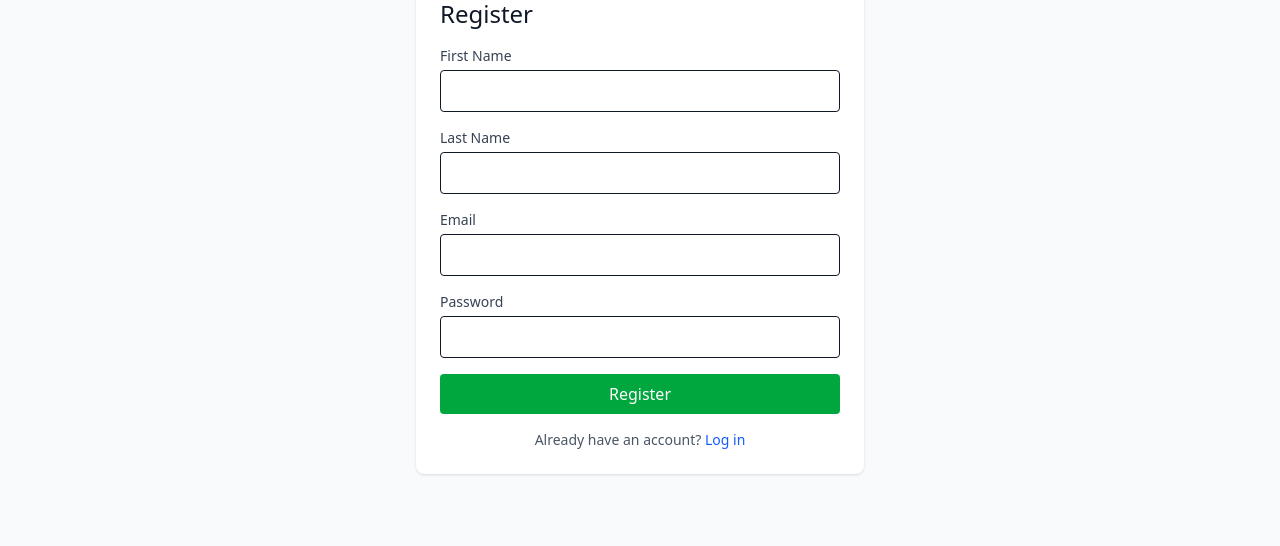
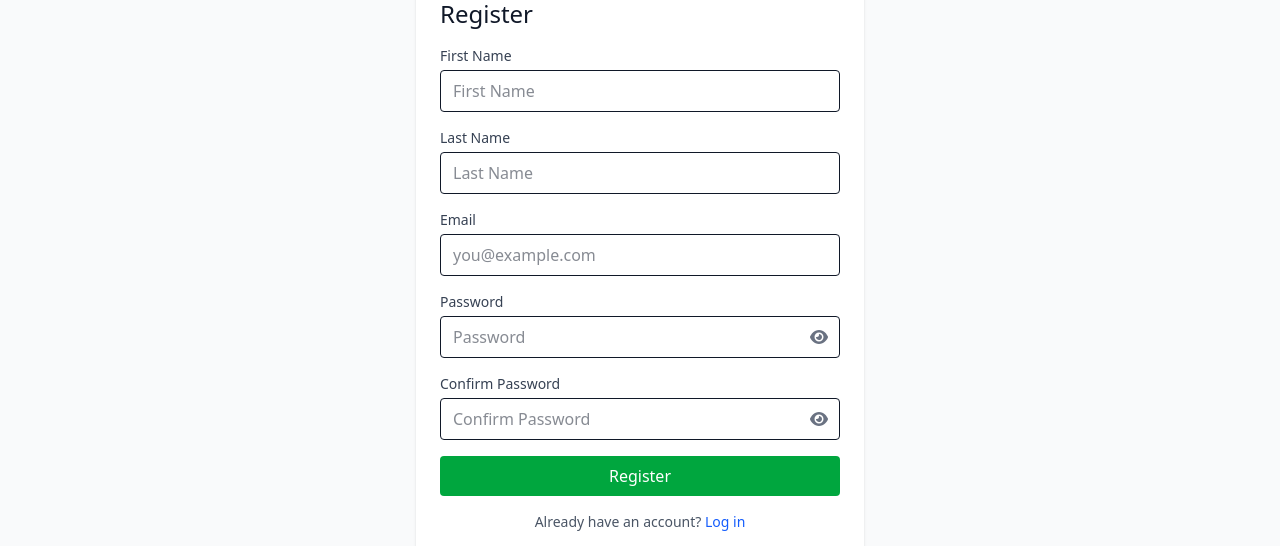
Before and after one commit to BenChalke/feature-flag-monorepo, a React (Vite) app in the folder frontend/: page /register in a window 1280 px wide. Shown: the part 163-709 px from the top of the page. Built offline with nearby package versions, Linux system fonts and the light colour scheme; no server answers.

Commit message:
Fix register form flow

```diff
--- a/frontend/src/components/RegisterForm.jsx
+++ b/frontend/src/components/RegisterForm.jsx
@@ -1,18 +1,47 @@
-// src/components/RegisterForm.jsx
 import React, { useState } from "react";
 import { useNavigate, Link } from "react-router-dom";
+import { FontAwesomeIcon } from '@fortawesome/react-fontawesome';
+import { faEye, faEyeSlash } from '@fortawesome/free-solid-svg-icons';
 
 export default function RegisterForm() {
   const [firstName, setFirstName] = useState("");
-  const [lastName,  setLastName]  = useState("");
-  const [email,     setEmail]     = useState("");
-  const [password,  setPassword]  = useState("");
-  const [error,     setError]     = useState(null);
+  const [lastName, setLastName] = useState("");
+  const [email, setEmail] = useState("");
+  const [password, setPassword] = useState("");
+  const [confirmPassword, setConfirmPassword] = useState("");
+  const [showPassword, setShowPassword] = useState(false);
+  const [showConfirm, setShowConfirm] = useState(false);
+  const [error, setError] = useState(null);
+  const [success, setSuccess] = useState(false);
+  const [loading, setLoading] = useState(false);
   const navigate = useNavigate();
+
+  const validate = () => {
+    if (!firstName.trim() || !lastName.trim()) {
+      setError("First and last name are required.");
+      return false;
+    }
+    const emailRegex = /^[^\s@]+@[^\s@]+\.[^\s@]+$/;
+    if (!emailRegex.test(email)) {
+      setError("Please enter a valid email address.");
+      return false;
+    }
+    if (password.length < 6) {
+      setError("Password must be at least 6 characters.");
+      return false;
+    }
+    if (password !== confirmPassword) {
+      setError("Passwords do not match.");
+      return false;
+    }
+    return true;
+  };
 
   const handleSubmit = async (e) => {
     e.preventDefault();
     setError(null);
+    if (!validate()) return;
+    setLoading(true);
     try {
       const res = await fetch(`${import.meta.env.VITE_API_BASE}/auth/register`, {
         method: "POST",
@@ -21,13 +50,27 @@ export default function RegisterForm() {
       });
       const body = await res.json();
       if (!res.ok) throw new Error(body.error || "Registration failed");
-      // Auto-login after register:
-      localStorage.setItem("token", body.token);
-      navigate("/", { replace: true });
+      setSuccess(true);
+      setTimeout(() => navigate("/login", { replace: true }), 3000);
     } catch (err) {
       setError(err.message);
+    } finally {
+      setLoading(false);
     }
   };
+
+  if (success) {
+    return (
+      <div className="max-w-md mx-auto mt-12 bg-white dark:bg-gray-800 p-6 rounded-lg shadow text-center">
+        <h2 className="text-2xl font-medium mb-4 text-gray-900 dark:text-gray-100">
+          Registration Successful!
+        </h2>
+        <p className="text-gray-700 dark:text-gray-300">
+          Your account has been created. Redirecting to login...
+        </p>
+      </div>
+    );
+  }
 
   return (
     <div className="max-w-md mx-auto mt-12 bg-white dark:bg-gray-800 p-6 rounded-lg shadow">
@@ -42,10 +85,11 @@ export default function RegisterForm() {
           </label>
           <input
             type="text"
-            required
             value={firstName}
             onChange={(e) => setFirstName(e.target.value)}
+            required
             className="w-full mt-1 px-3 py-2 border rounded bg-white dark:bg-gray-900 text-gray-900 dark:text-gray-100 focus:outline-none focus:ring-2 focus:ring-blue-500"
+            placeholder="First Name"
           />
         </div>
         <div>
@@ -54,10 +98,11 @@ export default function RegisterForm() {
           </label>
           <input
             type="text"
-            required
             value={lastName}
             onChange={(e) => setLastName(e.target.value)}
+            required
             className="w-full mt-1 px-3 py-2 border rounded bg-white dark:bg-gray-900 text-gray-900 dark:text-gray-100 focus:outline-none focus:ring-2 focus:ring-blue-500"
+            placeholder="Last Name"
           />
         </div>
         <div>
@@ -66,33 +111,82 @@ export default function RegisterForm() {
           </label>
           <input
             type="email"
-            required
             value={email}
             onChange={(e) => setEmail(e.target.value)}
+            required
             className="w-full mt-1 px-3 py-2 border rounded bg-white dark:bg-gray-900 text-gray-900 dark:text-gray-100 focus:outline-none focus:ring-2 focus:ring-blue-500"
+            placeholder="you@example.com"
           />
         </div>
+
+        {/* Password field with its own relative wrapper */}
         <div>
           <label className="block text-sm text-gray-700 dark:text-gray-300">
             Password
           </label>
-          <input
-            type="password"
-            required
-            value={password}
-            onChange={(e) => setPassword(e.target.value)}
-            className="w-full mt-1 px-3 py-2 border rounded bg-white dark:bg-gray-900 text-gray-900 dark:text-gray-100 focus:outline-none focus:ring-2 focus:ring-blue-500"
-          />
+          <div className="relative mt-1">
+            <input
+              type={showPassword ? "text" : "password"}
+              value={password}
+              onChange={(e) => setPassword(e.target.value)}
+              required
+              className="w-full px-3 py-2 pr-10 border rounded bg-white dark:bg-gray-900 text-gray-900 dark:text-gray-100 focus:outline-none focus:ring-2 focus:ring-blue-500"
+              placeholder="Password"
+            />
+            <button
+              type="button"
+              onClick={() => setShowPassword(s => !s)}
+              className="absolute right-3 top-1/2 transform -translate-y-1/2 text-gray-500"
+              aria-label="Toggle password visibility"
+            >
+              <FontAwesomeIcon icon={showPassword ? faEyeSlash : faEye} />
+            </button>
+          </div>
         </div>
+
+        {/* Confirm password field similarly wrapped */}
+        <div>
+          <label className="block text-sm text-gray-700 dark:text-gray-300">
+            Confirm Password
+          </label>
+          <div className="relative mt-1">
+            <input
+              type={showConfirm ? "text" : "password"}
+              value={confirmPassword}
+              onChange={(e) => setConfirmPassword(e.target.value)}
+              required
+              className="w-full px-3 py-2 pr-10 border rounded bg-white dark:bg-gray-900 text-gray-900 dark:text-gray-100 focus:outline-none focus:ring-2 focus:ring-blue-500"
+              placeholder="Confirm Password"
+            />
+            <button
+              type="button"
+              onClick={() => setShowConfirm(s => !s)}
+              className="absolute right-3 top-1/2 transform -translate-y-1/2 text-gray-500"
+              aria-label="Toggle confirm password visibility"
+            >
+              <FontAwesomeIcon icon={showConfirm ? faEyeSlash : faEye} />
+            </button>
+          </div>
+        </div>
+
         <button
           type="submit"
-          className="w-full py-2 bg-green-600 text-white rounded hover:bg-green-700 transition-colors"
+          disabled={loading}
+          className={
+            `w-full py-2 h-10 relative flex items-center justify-center rounded text-white transition-colors ` +
+            (loading
+              ? "bg-green-400 cursor-not-allowed"
+              : "bg-green-600 hover:bg-green-700")
+          }
         >
-          Register
+          {loading && (
+            <div className="absolute w-5 h-5 border-2 border-white border-t-transparent rounded-full animate-spin" />
+          )}
+          <span className={loading ? "opacity-0" : ""}>Register</span>
         </button>
       </form>
       <p className="mt-4 text-sm text-center text-gray-600 dark:text-gray-400">
-        Already have an account?{" "}
+        Already have an account?{' '}
         <Link to="/login" className="text-blue-600 hover:underline">
           Log in
         </Link>
```
